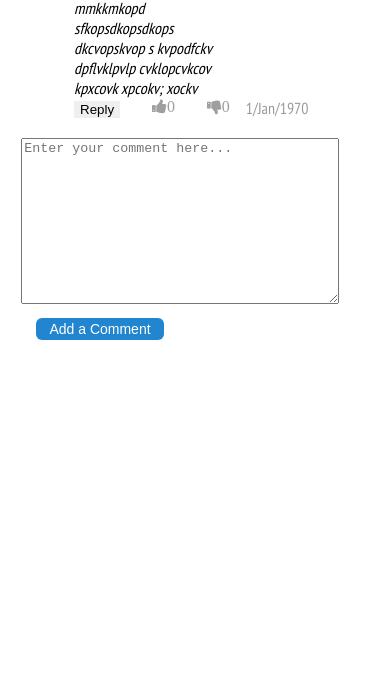
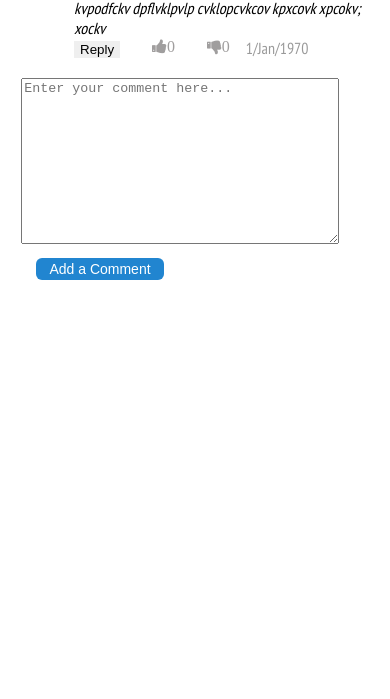
Before and after one commit to rhythm-sharma/Comment-Widget, a plain HTML site: page index.html in a window 390 px wide. Shown: the part 145-844 px from the top of the page. Drawn offline with Linux system fonts and the light colour scheme; a web font is replaced by a local one.

Commit message:
css --> update

```diff
--- a/main.css
+++ b/main.css
@@ -85,7 +85,7 @@ h3{
 .row2{
     margin: 0 0 0 1em;
     height: auto;
-    max-width: 40rem;
+    max-width: 30rem;
 }
 
 .row3{
@@ -162,7 +162,7 @@ h3{
 .row2{
     margin: 0 0 0 1em;
     height: auto;
-    max-width: 10rem;
+    max-width: 30rem;
 }
 }
 
```
